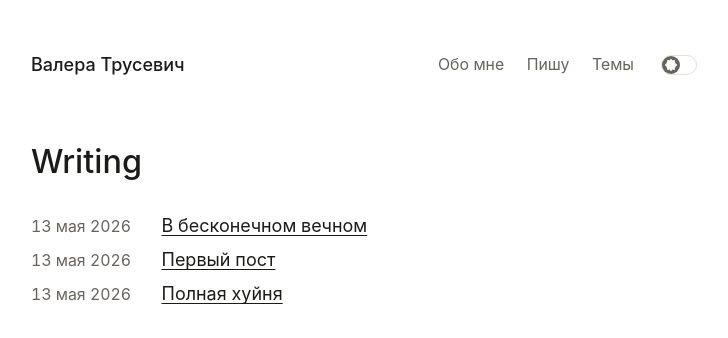
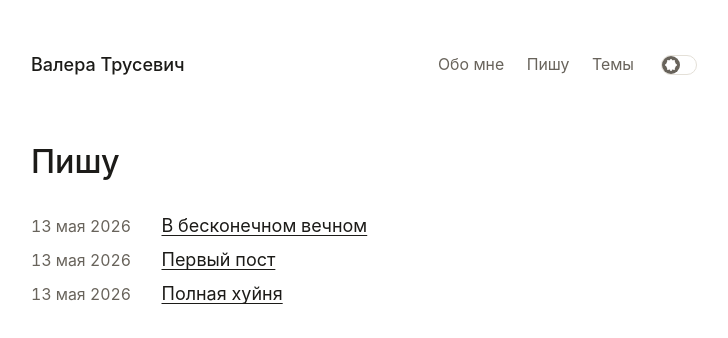
Before and after one commit to truetnoth/personal, a Jekyll site: the page built from pages/writing.md, in a window 1280 px wide. Shown: the top 338 px of the page, without its empty margins (276-1004 px from the left). Built offline with Jekyll 4.4.1, drawn with Linux system fonts in a browser that asks for light colours.

Commit message:
Normalize Russian navigation labels

```diff
--- a/_includes/header.html
+++ b/_includes/header.html
@@ -1,11 +1,11 @@
 <header class="site-header">
   <a class="site-title plain" href="{{ '/' | relative_url }}">{{ site.title | escape }}</a>
-  <nav class="site-nav" aria-label="Primary navigation">
+  <nav class="site-nav" aria-label="Основная навигация">
     <a class="muted plain" href="{{ '/about/' | relative_url }}">Обо мне</a>
     <a class="muted plain" href="{{ '/writing/' | relative_url }}">Пишу</a>
     <a class="muted plain" href="{{ '/topics/' | relative_url }}">Темы</a>
   </nav>
-  <button id="theme-toggle" class="theme-toggle" type="button" role="switch" aria-label="Toggle dark mode" aria-checked="false">
+  <button id="theme-toggle" class="theme-toggle" type="button" role="switch" aria-label="Переключить темную тему" aria-checked="false">
     <span class="theme-toggle-slide" aria-hidden="true"></span>
     <span class="theme-toggle-switch" aria-hidden="true"></span>
   </button>
--- a/_layouts/home.html
+++ b/_layouts/home.html
@@ -7,11 +7,11 @@ layout: default
 
   {% assign tags = posts | writing_tags %}
   {% if tags.size > 0 %}
-    <p><a class="muted plain font-ui" href="{{ '/writing/' | relative_url }}">Темы</a></p>
+    <p><a class="muted plain font-ui" href="{{ '/topics/' | relative_url }}">Темы</a></p>
     <p class="topic-list">
       {% for tag in tags %}
         {% assign tag_slug = tag | slugify %}
-        <a href="{{ '/writing/' | append: '#' | append: tag_slug | relative_url }}">{{ tag }}</a>{% unless forloop.last %}<span class="muted">,</span>{% endunless %}
+        <a href="{{ '/topics/' | append: '#' | append: tag_slug | relative_url }}">{{ tag }}</a>{% unless forloop.last %}<span class="muted">,</span>{% endunless %}
       {% endfor %}
     </p>
 
--- a/pages/writing.md
+++ b/pages/writing.md
@@ -1,5 +1,5 @@
 ---
-title: Writing
+title: Пишу
 permalink: /writing/
 ---
 
```
Also changed, not shown: index.md (+1 -1 lines).
